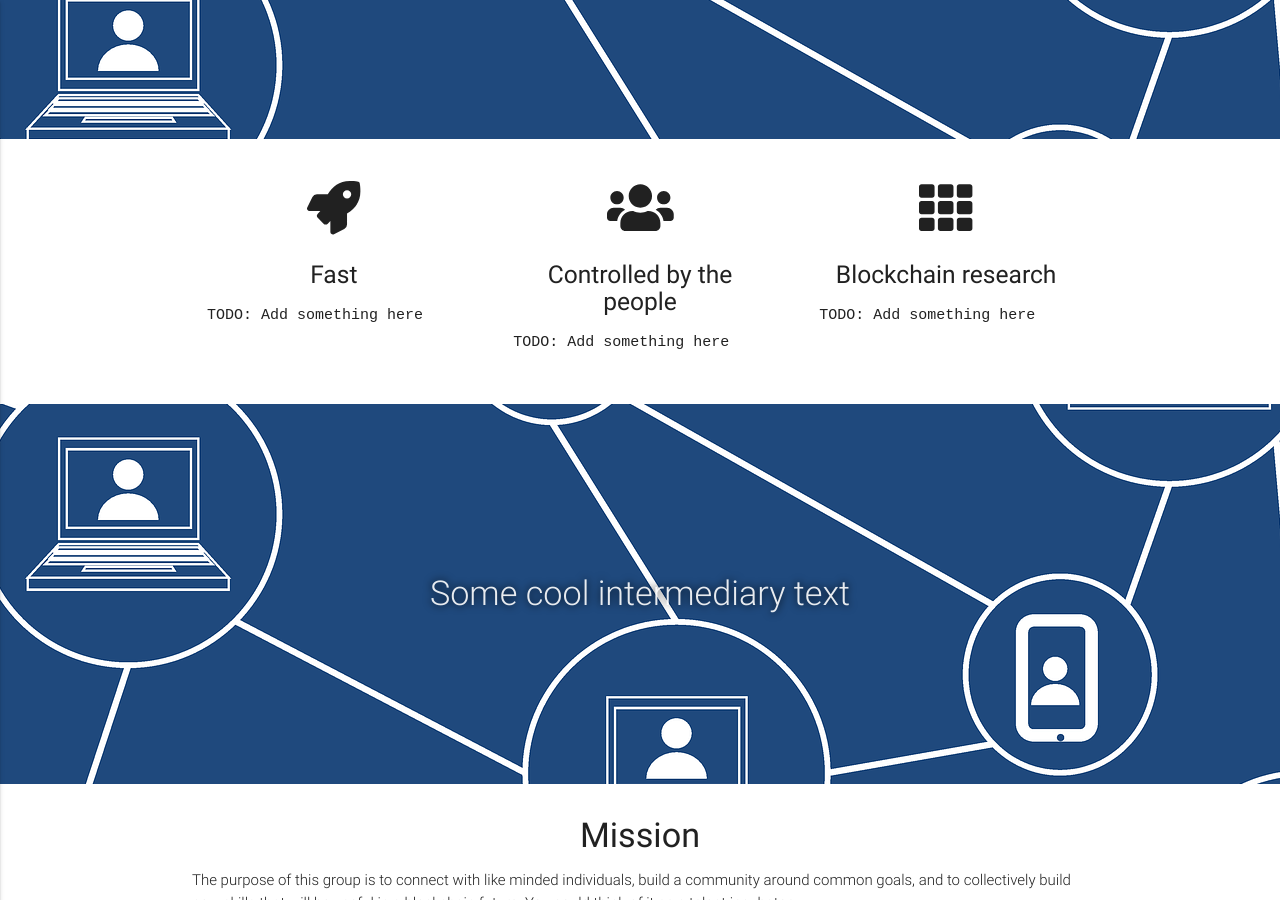
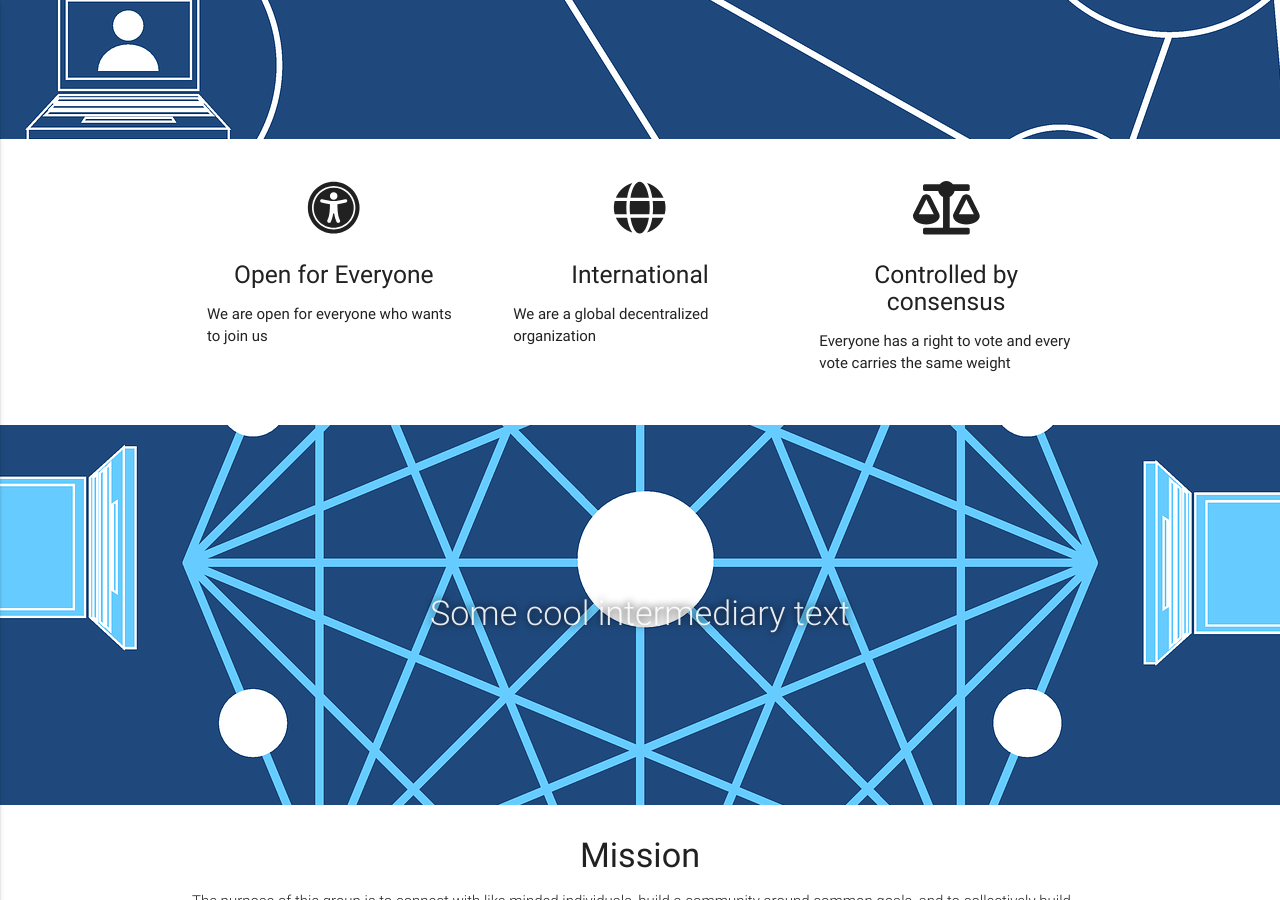
Before and after one commit to DappSociety/dappsociety.github.io, a Jekyll site: the page built from index.md, in a window 1280 px wide and 900 px high, scrolled down 305 px. Built offline with Jekyll 4.4.1, drawn with Linux system fonts in a browser that asks for light colours; nearby versions of some CDN libraries.

Commit message:
Better text for the 3 cards & second background

```diff
--- a/_layouts/home.html
+++ b/_layouts/home.html
@@ -27,23 +27,23 @@
           <div class="row">
             <div class="col s12 m4">
               <div class="icon-block">
-                <h2 class="center"><i class="fas fa-rocket"></i></h2>
-                <h5 class="center">Fast</h5>
-                <p class="light"><code>TODO: Add something here</code></p>
+                <h2 class="center"><i class="fas fa-universal-access"></i></h2>
+                <h5 class="center">Open for Everyone</h5>
+                <p>We are open for everyone who wants to join us</p>
               </div>
             </div>
             <div class="col s12 m4">
               <div class="icon-block">
-                <h2 class="center"><i class="fas fa-users"></i></h2>
-                <h5 class="center">Controlled by the people</h5>
-                <p class="light"><code>TODO: Add something here</code></p>
+                <h2 class="center"><i class="fas fa-globe"></i></h2>
+                <h5 class="center">International</h5>
+                <p>We are a global decentralized organization</p>
               </div>
             </div>
             <div class="col s12 m4">
               <div class="icon-block">
-                <h2 class="center"><i class="fas fa-th"></i></h2>
-                <h5 class="center">Blockchain research</h5>
-                <p class="light"><code>TODO: Add something here</code></p>
+                <h2 class="center"><i class="fas fa-balance-scale"></i></h2>
+                <h5 class="center">Controlled by consensus</h5>
+                <p>Everyone has a right to vote and every vote carries the same weight</p>
               </div>
             </div>
           </div>
@@ -58,7 +58,7 @@
             </div>
           </div>
         </div>
-        <div class="parallax"><img src="{{ "assets/blockchain.png" | relative_url }}" /></div>
+        <div class="parallax"><img src="{{ "assets/pc-net.png" | relative_url }}" /></div>
       </div>
 
       <div class="container">
```
Also changed, not shown: assets/pc-net.png (added).
